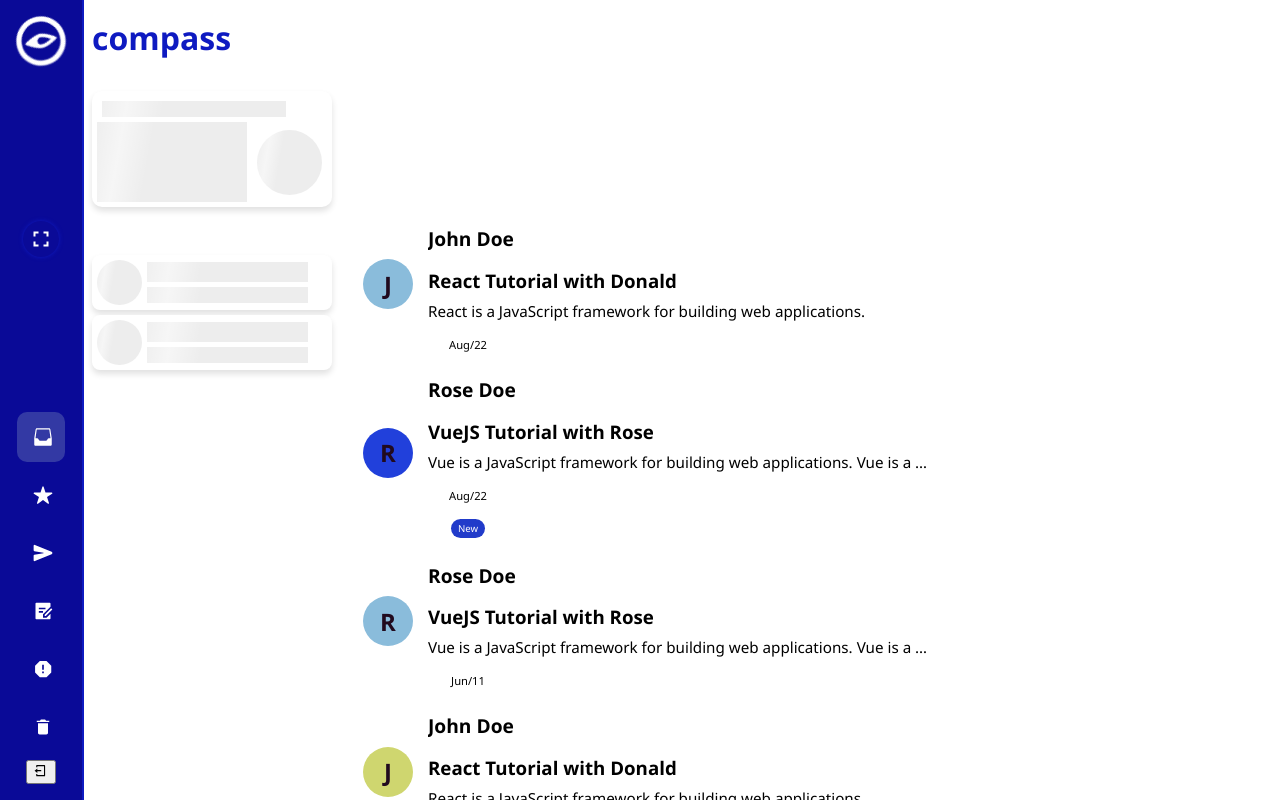
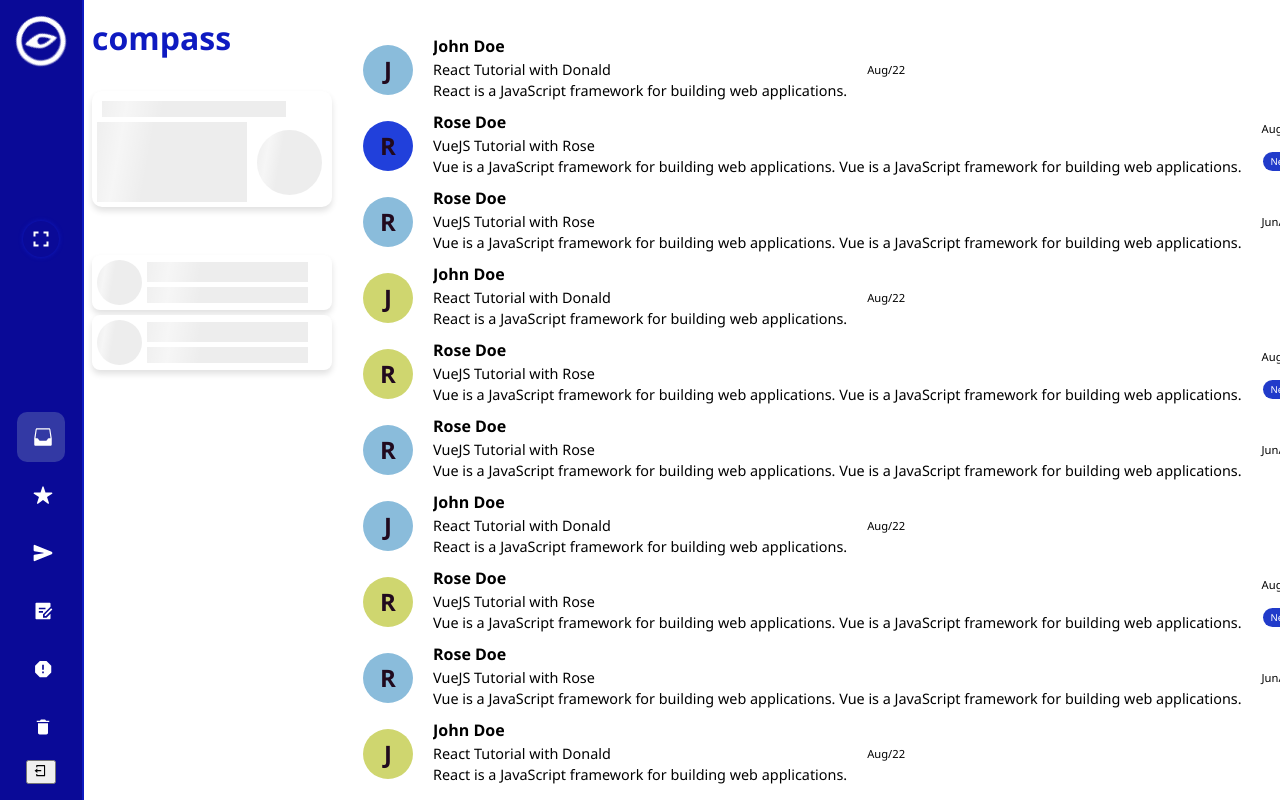
Before and after one commit to Xyzeebit/compass-mail-app, a React (Create React App) app in the folder client/: page /inbox in a window 1280 px wide. Built offline with nearby package versions, Linux system fonts and the light colour scheme.

Commit message:
adding mail list component

```diff
--- a/client/src/styles/list.css
+++ b/client/src/styles/list.css
@@ -1,5 +1,8 @@
 .mails {
-    padding: 100rem 0.5rem 2rem 0.5rem;
+    padding: 2rem 0.5rem 2rem 0.5rem;
+    /* overflow-y: auto; */
+    height: 100%;
+    width: 20rem;
 }
 .mail-item {
     display: flex;
@@ -82,7 +85,7 @@ article.mail-head:hover {
 .flipped {
     transform: rotateY(180deg);
 }
-.mail-head a {
+.mail-item a {
     text-decoration: none;
     color: inherit;
     margin-left: 5px;
@@ -93,7 +96,7 @@ article.mail-head:hover {
 }
 .message-summary {
     overflow: hidden;
-    width: 500px;
+    /* width: 500px; */
     text-overflow: ellipsis;
     white-space: nowrap;
     /* margin: 0 auto; */
@@ -109,7 +112,7 @@ article.mail-head:hover {
 }
 @media screen and (max-width: 900px) {
     .message-summary {
-        width: 300px;
+        /* width: 300px; */
     }
     .time-and--badge {
         margin-left: 10px;
@@ -125,25 +128,26 @@ article.mail-head:hover {
     }
 }
 .message-summary h2 {
-    font-size: 1.2rem;
+    font-size: 1rem;
     font-weight: 600;
 }
-.mail-head a .message-summary h2, h3, p {
+.mail-item a .message-summary h2, h3, p {
     margin-block-start: 0.2rem;
-    margin-block-end: 0.2rem;
+    margin-block-end: 0.1rem;
 }
-.mail-head a .message-summary h3 {
-    font-size: 1rem;
+.mail-item a .message-summary h3 {
+    font-size: 0.9rem;
     font-weight: 500;
     white-space: nowrap;
     text-overflow: ellipsis;
     overflow: hidden;
 }
 .message-summary p {
-    font-size: 0.95rem;
+    font-size: 0.9rem;
     white-space: nowrap;
     text-overflow: ellipsis;
     overflow: hidden;
+    margin-block-start: 0.1rem;
 }
 .time-and--badge {
     display: flex;
@@ -151,7 +155,7 @@ article.mail-head:hover {
     align-items: center;
     justify-content: center;
     margin-left: 20px;
-    width: 40px;
+    /* width: 40px; */
 }
 .time {
     font-weight: 500;
```
